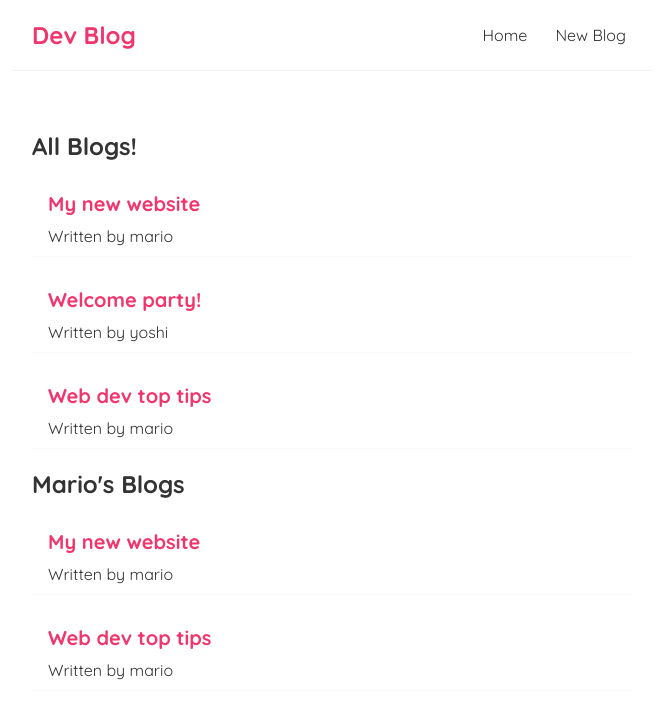
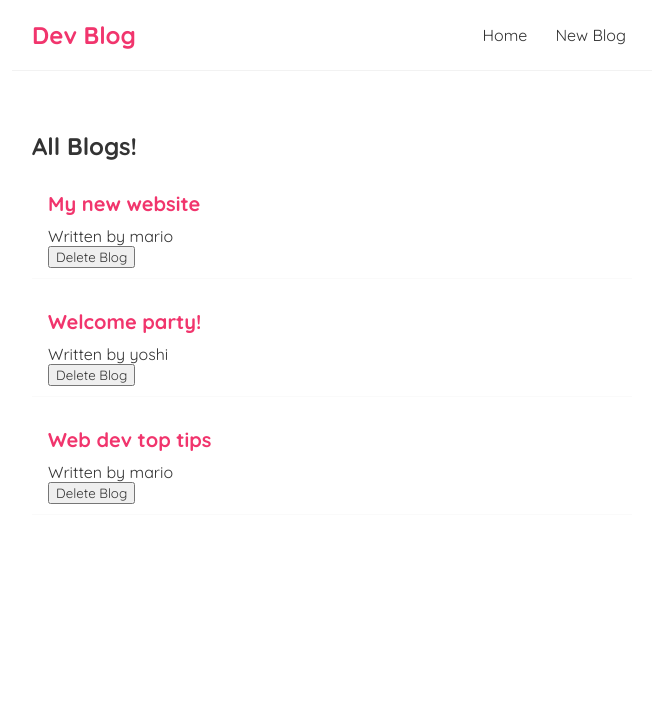
Before and after one commit to MuhammadAli511/WebDevelopment, a React (Create React App) app in the folder blog/: page / in a window 1280 px wide. Shown: the top 718 px of the page, without its empty margins (308-964 px from the left). Built offline with nearby package versions, Linux system fonts and the light colour scheme.

Commit message:
Tutorial 13

```diff
--- a/blog/src/BlogList.js
+++ b/blog/src/BlogList.js
@@ -1,7 +1,5 @@
-const BlogList = ({blogs,title}) => {
+const BlogList = ({blogs,title, handleDelete}) => {
 
-    // const blogs = props.blogs
-    // const title = props.title
     return (
         <div className="blog-list">
             <h2>{title}</h2>
@@ -9,7 +7,7 @@
             <div className="blog-preview" key={blog.id}>
                 <h2>{blog.title}</h2>
                 <p>Written by {blog.author} </p>
-
+                <button onClick={() => handleDelete(blog.id)}>Delete Blog</button>
             </div>
 
             ))}
--- a/blog/src/Home.js
+++ b/blog/src/Home.js
@@ -9,10 +9,14 @@
         { title: 'Web dev top tips', body: 'lorem ipsum...', author: 'mario', id: 3 }
     ])
 
+    const handleDelete = (id) => {
+        const newBlogs = blogs.filter(blog => blog.id !== id)
+        setBlogs(newBlogs)
+    }
+
     return (
     <div className="home">
-        <BlogList blogs={blogs} title="All Blogs!"/>
-        <BlogList blogs={blogs.filter((blog) => blog.author === 'mario')} title="Mario's Blogs"/>
+        <BlogList blogs={blogs} title="All Blogs!" handleDelete={handleDelete} />
     </div>
     );
 }
```
